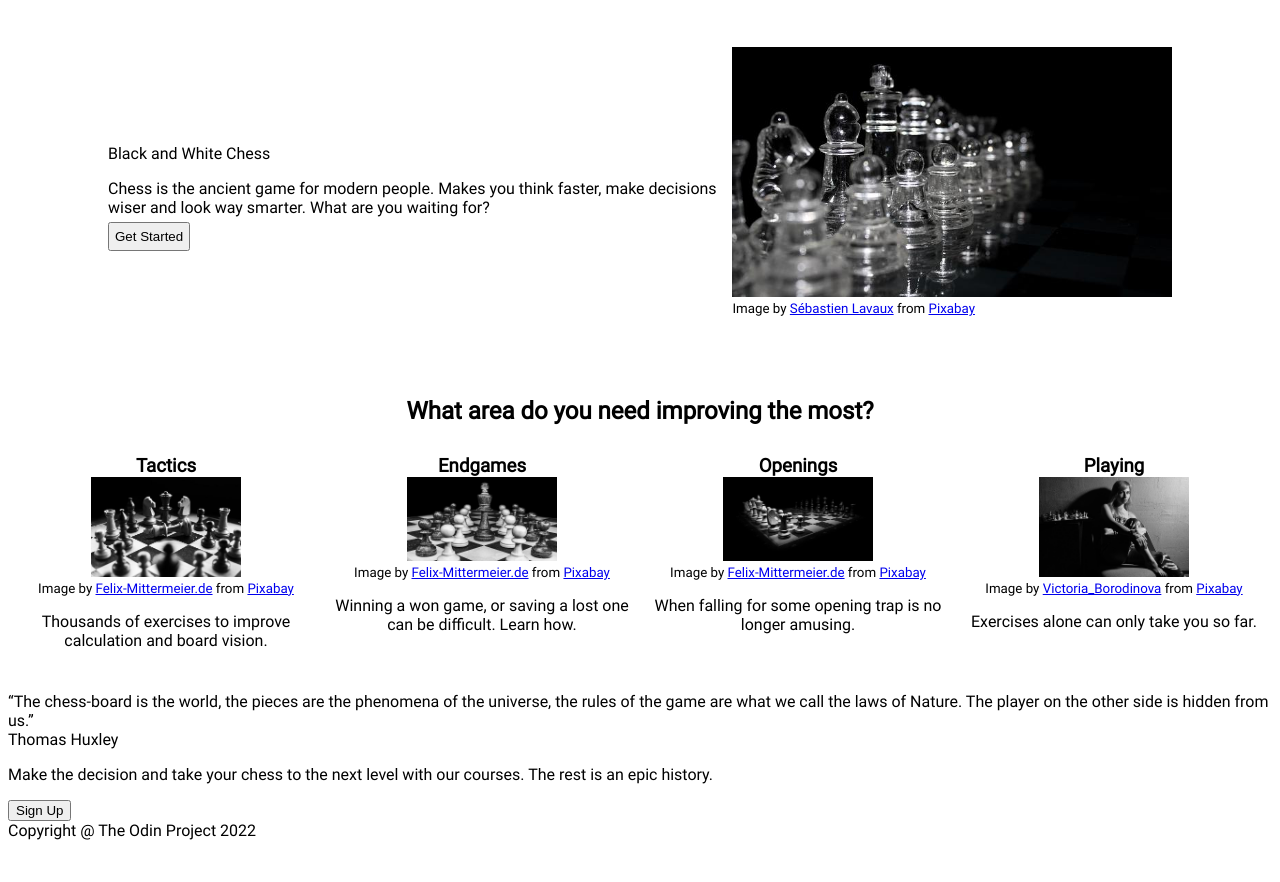
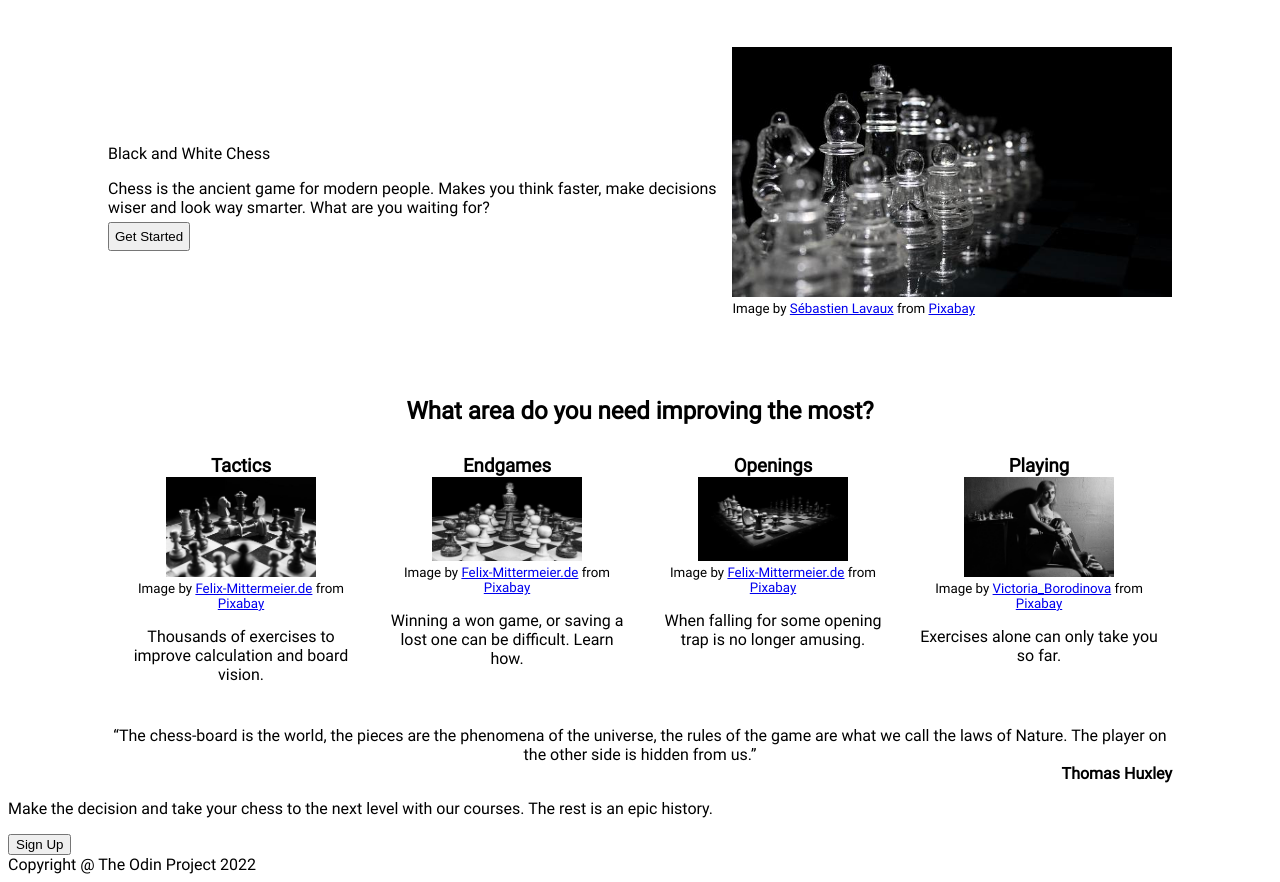
Before and after one commit to MarcusCalgar/Landing-Page, a plain HTML site: page index.html in a window 1280 px wide. Shown: the part 80-962 px from the top of the page. Before the commit the page ends 928 px from the top, so only its background shows below. Drawn offline with Linux system fonts and the light colour scheme.

Commit message:
Add style to quote

```diff
--- a/index.html
+++ b/index.html
@@ -71,7 +71,7 @@
                 <p>Exercises alone can only take you so far.</p>
             </div>
         </div>
-        <p><q>The chess-board is the world, the pieces are the phenomena of the universe, the rules of the game are what we call the laws of Nature. The player on the other side is hidden from us.</q><br>Thomas Huxley</p>
+        <div class="quote"><p><q>The chess-board is the world, the pieces are the phenomena of the universe, the rules of the game are what we call the laws of Nature. The player on the other side is hidden from us.</q><span>Thomas Huxley</span></p></div>
     </div>
     <div class="banner">
         <p>Make the decision and take your chess to the next level with our courses. The rest is an epic history.</p>
--- a/style.css
+++ b/style.css
@@ -74,6 +74,7 @@ h2 {
 
 .cards {
     display: flex;
+    margin: 0 100px;
 }
 
 .card {
@@ -90,3 +91,14 @@ h2 {
     width: 150px;
     height: auto;
 }
+
+.quote {
+    margin: 0 100px;
+    text-align: center;
+}
+
+span {
+    display: block;
+    text-align: right;
+    font-weight: bold;
+}
```
